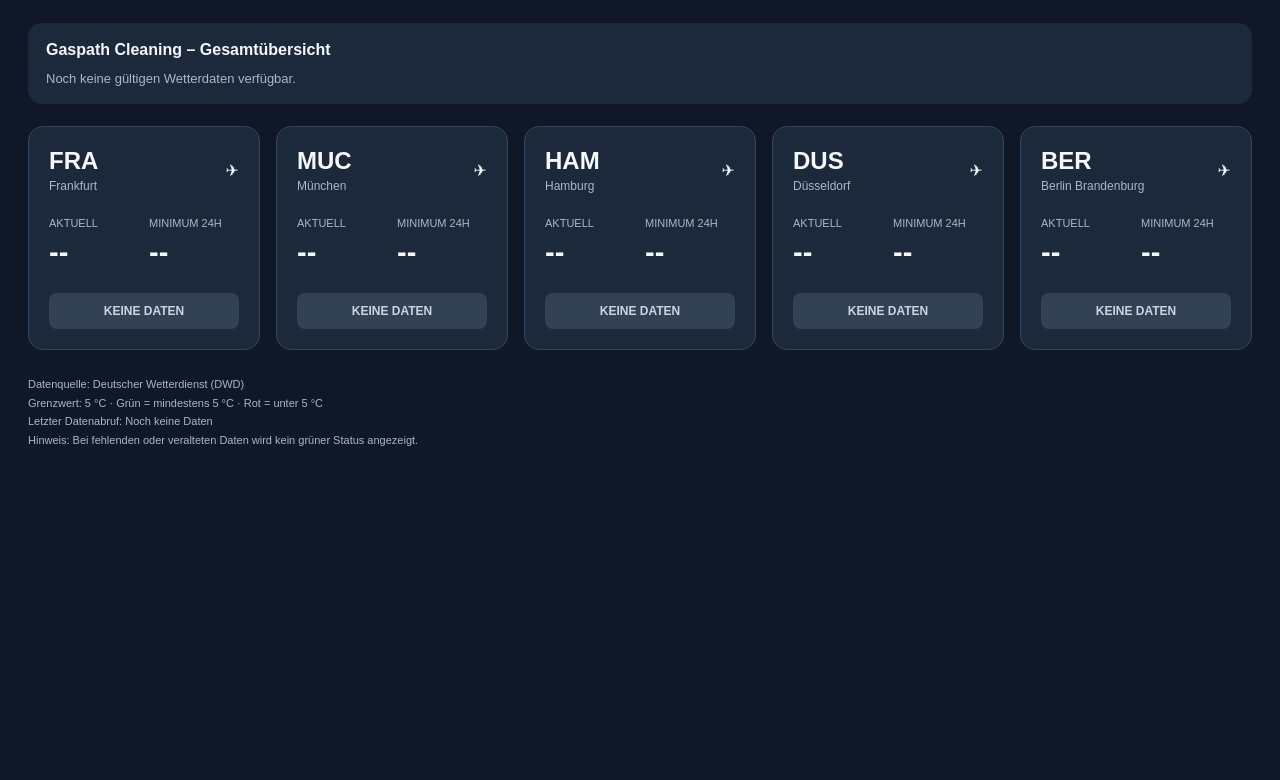
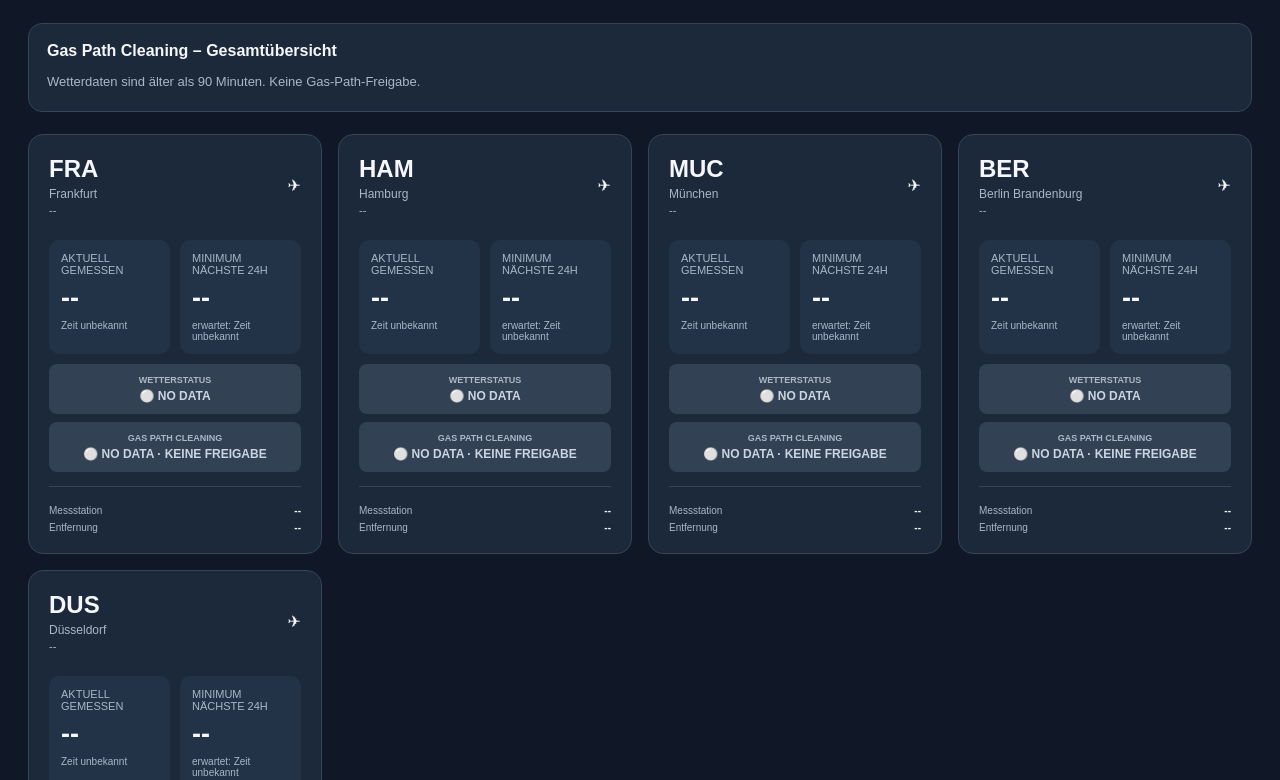
Before and after one commit to Phill12233/airport-weather-dashboard, a plain HTML site: page index.html in a window 1280 px wide. Shown: the part 85-865 px from the top of the page. Before the commit the page ends 800 px from the top, so only its background shows below. Drawn offline with Linux system fonts and the light colour scheme.

Commit message:
Update dashboard with gas path monitoring
Updated various elements for consistency and improved readability in the Airport Weather Dashboard. Adjusted styles, text content, and structure for better user experience.

```diff
--- a/index.html
+++ b/index.html
@@ -1,21 +1,33 @@
-
 <!DOCTYPE html>
 <html lang="de">
 <head>
 <meta charset="UTF-8">
-<meta name="viewport" content="width=device-width, initial-scale=1.0">
+<meta
+  name="viewport"
+  content="width=device-width, initial-scale=1.0"
+>
+
 <title>Airport Weather Dashboard</title>
+
 <style>
 :root {
   --bg: #101827;
   --panel: #1b293b;
+  --panel-light: #223247;
+  --border: #34445a;
   --text: #f5f7fa;
   --muted: #a9b7c8;
   --green: #16a34a;
+  --yellow: #ca8a04;
   --red: #dc2626;
+  --blue: #2563eb;
   --gray: #64748b;
 }
-* { box-sizing: border-box; }
+
+* {
+  box-sizing: border-box;
+}
+
 body {
   margin: 0;
   padding: 28px;
@@ -23,6 +35,7 @@ body {
   color: var(--text);
   font-family: Arial, sans-serif;
 }
+
 header {
   display: flex;
   justify-content: space-between;
@@ -31,8 +44,18 @@ header {
   gap: 12px;
   margin-bottom: 26px;
 }
-h1 { margin: 0; font-size: 27px; }
-.subtitle { color: var(--muted); margin-top: 7px; font-size: 13px; }
+
+h1 {
+  margin: 0;
+  font-size: 27px;
+}
+
+.subtitle {
+  color: var(--muted);
+  margin-top: 7px;
+  font-size: 13px;
+}
+
 .source {
   color: #86efac;
   border: 1px solid #287b50;
@@ -40,171 +63,611 @@ h1 { margin: 0; font-size: 27px; }
   border-radius: 20px;
   font-size: 12px;
 }
+
 .summary {
   background: var(--panel);
+  border: 1px solid var(--border);
   border-radius: 14px;
   padding: 18px;
   margin-bottom: 22px;
 }
-.summary h2 { margin: 0 0 12px; font-size: 16px; }
-.summary p { color: var(--muted); margin: 0; font-size: 13px; }
+
+.summary h2 {
+  margin: 0 0 12px;
+  font-size: 16px;
+}
+
+.summary p {
+  color: var(--muted);
+  margin: 0;
+  font-size: 13px;
+  line-height: 1.6;
+}
+
 .grid {
   display: grid;
-  grid-template-columns: repeat(auto-fit,minmax(230px,1fr));
+  grid-template-columns:
+    repeat(auto-fit, minmax(245px, 1fr));
   gap: 16px;
 }
+
 .card {
   background: var(--panel);
-  border: 1px solid #34445a;
+  border: 1px solid var(--border);
   border-radius: 15px;
   padding: 20px;
 }
+
 .airport {
   display: flex;
   justify-content: space-between;
   align-items: center;
 }
-.code { font-size: 24px; font-weight: bold; }
-.city { color: var(--muted); font-size: 12px; margin-top: 4px; }
+
+.code {
+  font-size: 24px;
+  font-weight: bold;
+}
+
+.city {
+  color: var(--muted);
+  font-size: 12px;
+  margin-top: 4px;
+}
+
+.icao {
+  color: var(--muted);
+  font-size: 11px;
+  margin-top: 3px;
+}
+
 .temps {
   display: grid;
   grid-template-columns: 1fr 1fr;
   gap: 10px;
-  margin: 24px 0;
+  margin: 24px 0 10px;
 }
-.temp-label { color: var(--muted); font-size: 11px; }
-.temp-value { font-size: 29px; font-weight: bold; margin-top: 7px; }
-.status {
+
+.temp-panel {
+  background: var(--panel-light);
+  border-radius: 10px;
+  padding: 12px;
+}
+
+.temp-label {
+  color: var(--muted);
+  font-size: 11px;
+}
+
+.temp-value {
+  font-size: 27px;
+  font-weight: bold;
+  margin-top: 7px;
+}
+
+.temp-time {
+  min-height: 15px;
+  color: var(--muted);
+  font-size: 10px;
+  margin-top: 6px;
+}
+
+.weather-status,
+.gaspath-status {
   padding: 11px;
   border-radius: 8px;
   font-weight: bold;
   font-size: 12px;
   text-align: center;
 }
-.status.green { background: #14532d; color: #bbf7d0; }
-.status.red { background: #7f1d1d; color: #fecaca; }
-.status.gray { background: #334155; color: #cbd5e1; }
+
+.weather-status {
+  margin-bottom: 8px;
+}
+
+.status-title {
+  display: block;
+  font-size: 9px;
+  margin-bottom: 4px;
+  opacity: 0.8;
+}
+
+.green {
+  background: #14532d;
+  color: #bbf7d0;
+}
+
+.yellow {
+  background: #713f12;
+  color: #fef08a;
+}
+
+.red {
+  background: #7f1d1d;
+  color: #fecaca;
+}
+
+.blue {
+  background: #1e3a8a;
+  color: #bfdbfe;
+}
+
+.gray {
+  background: #334155;
+  color: #cbd5e1;
+}
+
+.details {
+  border-top: 1px solid var(--border);
+  margin-top: 14px;
+  padding-top: 12px;
+}
+
+.detail-row {
+  display: flex;
+  justify-content: space-between;
+  gap: 12px;
+  color: var(--muted);
+  font-size: 10px;
+  margin-top: 6px;
+}
+
+.detail-row strong {
+  color: var(--text);
+  text-align: right;
+}
+
 footer {
   color: var(--muted);
   font-size: 11px;
   margin-top: 25px;
   line-height: 1.7;
 }
+
+.alert {
+  color: #fecaca;
+}
+
+@media (max-width: 600px) {
+  body {
+    padding: 16px;
+  }
+
+  .temps {
+    grid-template-columns: 1fr;
+  }
+}
 </style>
 </head>
+
 <body>
 
 <header>
   <div>
     <h1>✈ Airport Weather Dashboard</h1>
-    <div class="subtitle">AIRPORT OPERATIONS · GASPATH CLEANING MONITOR</div>
+
+    <div class="subtitle">
+      AIRPORT OPERATIONS · GAS PATH CLEANING MONITOR
+    </div>
   </div>
-  <div class="source">DWD WEATHER DATA</div>
+
+  <div class="source">
+    DWD CDC + MOSMIX
+  </div>
 </header>
 
 <section class="summary">
-  <h2>Gaspath Cleaning – Gesamtübersicht</h2>
-  <p id="summary">Warte auf Wetterdaten ...</p>
+  <h2>Gas Path Cleaning – Gesamtübersicht</h2>
+
+  <p id="summary">
+    Warte auf Wetterdaten ...
+  </p>
 </section>
 
-<main class="grid" id="airports"></main>
+<main
+  class="grid"
+  id="airports"
+></main>
 
 <footer>
-  Datenquelle: Deutscher Wetterdienst (DWD)<br>
-  Grenzwert: 5 °C · Grün = mindestens 5 °C · Rot = unter 5 °C<br>
-  Letzter Datenabruf: <span id="updated">Noch keine Daten</span><br>
-  Hinweis: Bei fehlenden oder veralteten Daten wird kein grüner Status angezeigt.
+  Datenquelle: Deutscher Wetterdienst,
+  CDC-Stundenmessungen und MOSMIX L
+  <br>
+
+  Gas Path Cleaning:
+  Grün = 24-h-Minimum mindestens +5,0 °C;
+  Rot = unter +5,0 °C
+  <br>
+
+  Letzter Datenabruf:
+  <span id="updated">
+    Noch keine Daten
+  </span>
+  <br>
+
+  Hinweis: Bei fehlenden oder veralteten Daten
+  wird keine grüne Freigabe angezeigt.
 </footer>
 
 <script>
 const airports = [
-  {code:"FRA", city:"Frankfurt"},
-  {code:"MUC", city:"München"},
-  {code:"HAM", city:"Hamburg"},
-  {code:"DUS", city:"Düsseldorf"},
-  {code:"BER", city:"Berlin Brandenburg"}
+  {
+    code: "FRA",
+    city: "Frankfurt"
+  },
+  {
+    code: "HAM",
+    city: "Hamburg"
+  },
+  {
+    code: "MUC",
+    city: "München"
+  },
+  {
+    code: "BER",
+    city: "Berlin Brandenburg"
+  },
+  {
+    code: "DUS",
+    city: "Düsseldorf"
+  }
 ];
 
+const MAX_DATA_AGE_MINUTES = 90;
+
+function isNumber(value) {
+  return Number.isFinite(value);
+}
+
+function formatTemperature(value) {
+  if (!isNumber(value)) {
+    return "--";
+  }
+
+  return value.toFixed(1) + " °C";
+}
+
+function formatDateTime(value) {
+  if (!value) {
+    return "Zeit unbekannt";
+  }
+
+  const date = new Date(value);
+
+  if (Number.isNaN(date.getTime())) {
+    return "Zeit unbekannt";
+  }
+
+  return date.toLocaleString(
+    "de-DE",
+    {
+      day: "2-digit",
+      month: "2-digit",
+      hour: "2-digit",
+      minute: "2-digit"
+    }
+  ) + " Uhr";
+}
+
+function dataAgeMinutes(updatedAt) {
+  if (!updatedAt) {
+    return Infinity;
+  }
+
+  const update = new Date(updatedAt);
+
+  if (Number.isNaN(update.getTime())) {
+    return Infinity;
+  }
+
+  return (
+    Date.now() - update.getTime()
+  ) / 60000;
+}
+
+function weatherPresentation(status) {
+  switch (status) {
+    case "SAFE":
+      return {
+        text: "🟢 SAFE",
+        css: "green"
+      };
+
+    case "WATCH":
+      return {
+        text: "🟡 WATCH",
+        css: "yellow"
+      };
+
+    case "WARNING":
+      return {
+        text: "🔴 WARNING",
+        css: "red"
+      };
+
+    case "CRITICAL":
+      return {
+        text: "🔵 CRITICAL",
+        css: "blue"
+      };
+
+    default:
+      return {
+        text: "⚪ NO DATA",
+        css: "gray"
+      };
+  }
+}
+
 function render(data) {
-  const container = document.getElementById("airports");
+  const container =
+    document.getElementById("airports");
+
   container.innerHTML = "";
 
-  let critical = 0;
-  let valid = 0;
+  const dataIsFresh =
+    dataAgeMinutes(data.updatedAt)
+    <= MAX_DATA_AGE_MINUTES;
+
+  let goCount = 0;
+  let noGoCount = 0;
+  let noDataCount = 0;
 
   airports.forEach(airport => {
     const item = (data.airports || []).find(
-      x => x.code === airport.code
+      value => value.code === airport.code
     );
 
-    let current = "--";
-    let minimum = "--";
-    let status = "KEINE DATEN";
-    let css = "gray";
+    const hasCurrentTemperature =
+      item
+      && isNumber(item.currentTemp);
 
-    if (item && Number.isFinite(item.currentTemp) &&
-        Number.isFinite(item.min24h)) {
-      current = item.currentTemp.toFixed(1) + " °C";
-      minimum = item.min24h.toFixed(1) + " °C";
-      status = item.min24h < 5
-        ? "ROT · GASPATH CLEANING"
-        : "GRÜN · KEIN GASPATH CLEANING";
-      css = item.min24h < 5 ? "red" : "green";
-      valid++;
-      if (item.min24h < 5) critical++;
+    const hasForecast =
+      item
+      && isNumber(item.min24h)
+      && item.min24hTime;
+
+    const valid =
+      hasCurrentTemperature
+      && hasForecast
+      && dataIsFresh;
+
+    let gasPathText =
+      "⚪ NO DATA · KEINE FREIGABE";
+
+    let gasPathCss = "gray";
+
+    if (valid && item.min24h >= 5) {
+      gasPathText =
+        "🟢 GO · GAS PATH CLEANING";
+
+      gasPathCss = "green";
+      goCount++;
+    } else if (valid && item.min24h < 5) {
+      gasPathText =
+        "🔴 NO GO · GAS PATH CLEANING";
+
+      gasPathCss = "red";
+      noGoCount++;
+    } else {
+      noDataCount++;
     }
 
-    const card = document.createElement("section");
+    const weather = weatherPresentation(
+      valid
+        ? item.weatherStatus
+        : "NO DATA"
+    );
+
+    const stationName =
+      item
+      && item.measurementStation
+      ? item.measurementStation.name
+      : "--";
+
+    const stationDistance =
+      item
+      && item.measurementStation
+      && isNumber(
+        item.measurementStation.distanceKm
+      )
+      ? item.measurementStation
+          .distanceKm
+          .toFixed(1)
+          + " km"
+      : "--";
+
+    const errorText =
+      item
+      && Array.isArray(item.errors)
+      && item.errors.length > 0
+      ? item.errors.join(" · ")
+      : "";
+
+    const card =
+      document.createElement("section");
+
     card.className = "card";
+
     card.innerHTML = `
       <div class="airport">
         <div>
-          <div class="code">${airport.code}</div>
-          <div class="city">${airport.city}</div>
+          <div class="code">
+            ${airport.code}
+          </div>
+
+          <div class="city">
+            ${airport.city}
+          </div>
+
+          <div class="icao">
+            ${item?.icao || "--"}
+          </div>
         </div>
+
         <div>✈</div>
       </div>
+
       <div class="temps">
-        <div>
-          <div class="temp-label">AKTUELL</div>
-          <div class="temp-value">${current}</div>
+        <div class="temp-panel">
+          <div class="temp-label">
+            AKTUELL GEMESSEN
+          </div>
+
+          <div class="temp-value">
+            ${formatTemperature(
+              item?.currentTemp
+            )}
+          </div>
+
+          <div class="temp-time">
+            ${formatDateTime(
+              item?.currentTempTime
+            )}
+          </div>
         </div>
-        <div>
-          <div class="temp-label">MINIMUM 24H</div>
-          <div class="temp-value">${minimum}</div>
+
+        <div class="temp-panel">
+          <div class="temp-label">
+            MINIMUM NÄCHSTE 24H
+          </div>
+
+          <div class="temp-value">
+            ${formatTemperature(
+              item?.min24h
+            )}
+          </div>
+
+          <div class="temp-time">
+            erwartet:
+            ${formatDateTime(
+              item?.min24hTime
+            )}
+          </div>
         </div>
       </div>
-      <div class="status ${css}">${status}</div>
+
+      <div class=
+        "weather-status ${weather.css}"
+      >
+        <span class="status-title">
+          WETTERSTATUS
+        </span>
+
+        ${weather.text}
+      </div>
+
+      <div class=
+        "gaspath-status ${gasPathCss}"
+      >
+        <span class="status-title">
+          GAS PATH CLEANING
+        </span>
+
+        ${gasPathText}
+      </div>
+
+      <div class="details">
+        <div class="detail-row">
+          <span>Messstation</span>
+
+          <strong>
+            ${stationName}
+          </strong>
+        </div>
+
+        <div class="detail-row">
+          <span>Entfernung</span>
+
+          <strong>
+            ${stationDistance}
+          </strong>
+        </div>
+
+        ${
+          errorText
+          ? `
+            <div class="detail-row alert">
+              <span>Hinweis</span>
+
+              <strong>
+                ${errorText}
+              </strong>
+            </div>
+          `
+          : ""
+        }
+      </div>
     `;
+
     container.appendChild(card);
   });
 
-  document.getElementById("summary").textContent =
-    valid === 0
-      ? "Noch keine gültigen Wetterdaten verfügbar."
-      : `${critical} von ${valid} Airports liegen unter 5 °C.`;
+  let summaryText;
 
-  document.getElementById("updated").textContent =
-    data.updatedAt
-      ? new Date(data.updatedAt).toLocaleString("de-DE")
+  if (!dataIsFresh) {
+    summaryText =
+      "Wetterdaten sind älter als "
+      + MAX_DATA_AGE_MINUTES
+      + " Minuten. Keine Gas-Path-Freigabe.";
+  } else {
+    summaryText =
+      `${goCount} Airport(s) GO · `
+      + `${noGoCount} Airport(s) NO GO · `
+      + `${noDataCount} ohne gültige Daten.`;
+  }
+
+  document
+    .getElementById("summary")
+    .textContent = summaryText;
+
+  document
+    .getElementById("updated")
+    .textContent =
+      data.updatedAt
+      ? formatDateTime(data.updatedAt)
       : "Noch keine Daten";
 }
 
 async function loadWeather() {
   try {
-    const response = await fetch("./weather.json?t=" + Date.now());
-    if (!response.ok) throw new Error("Wetterdatei nicht verfügbar");
+    const response = await fetch(
+      "./weather.json?t=" + Date.now(),
+      {
+        cache: "no-store"
+      }
+    );
+
+    if (!response.ok) {
+      throw new Error(
+        "Wetterdatei nicht verfügbar"
+      );
+    }
+
     const data = await response.json();
+
     render(data);
+
   } catch (error) {
-    render({airports: []});
-    document.getElementById("updated").textContent =
-      "Wetterdaten derzeit nicht verfügbar";
+    render({
+      updatedAt: null,
+      airports: []
+    });
+
+    document
+      .getElementById("updated")
+      .textContent =
+        "Wetterdaten derzeit nicht verfügbar";
   }
 }
 
 loadWeather();
-setInterval(loadWeather, 5 * 60 * 1000);
+
+setInterval(
+  loadWeather,
+  5 * 60 * 1000
+);
 </script>
+
 </body>
 </html>
```
